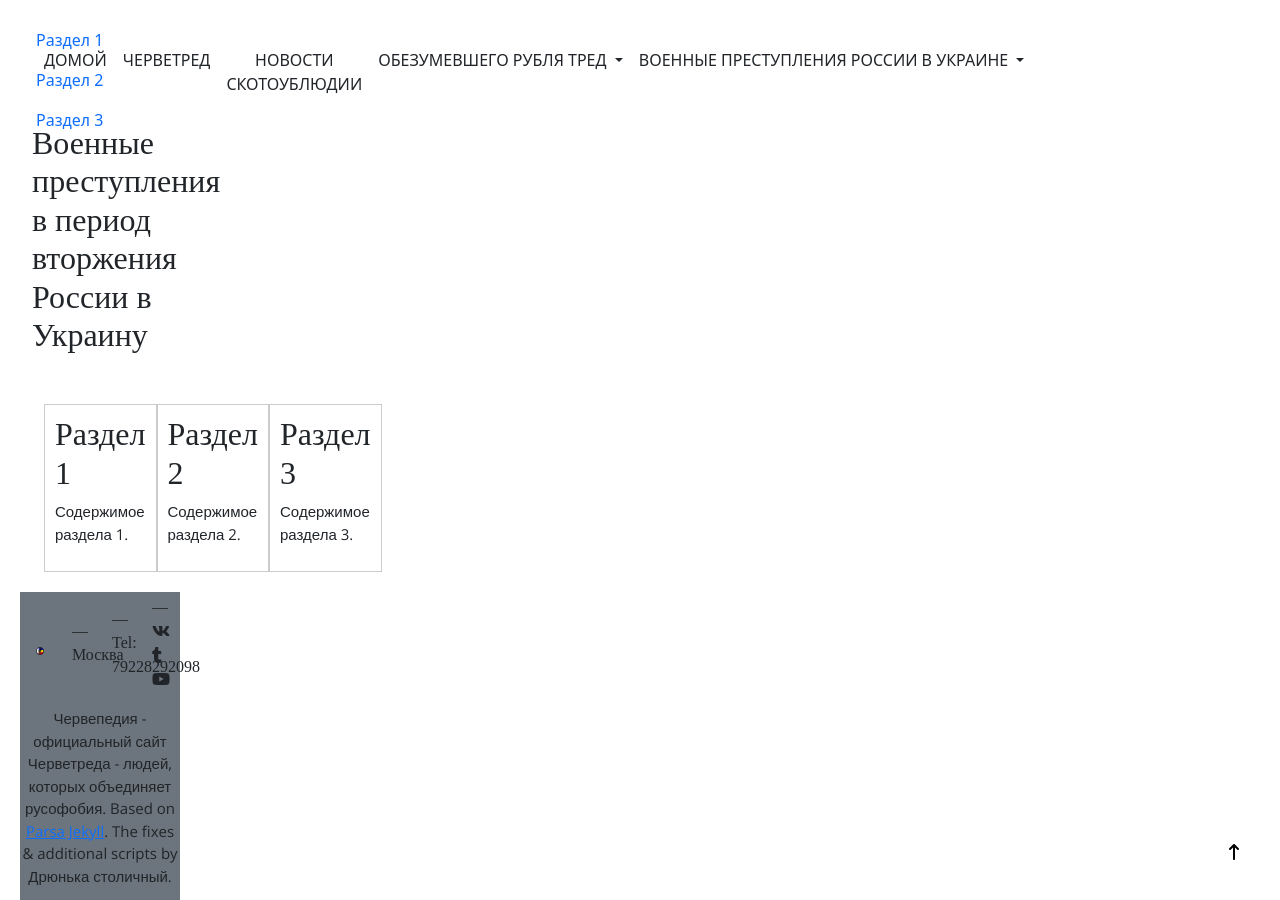
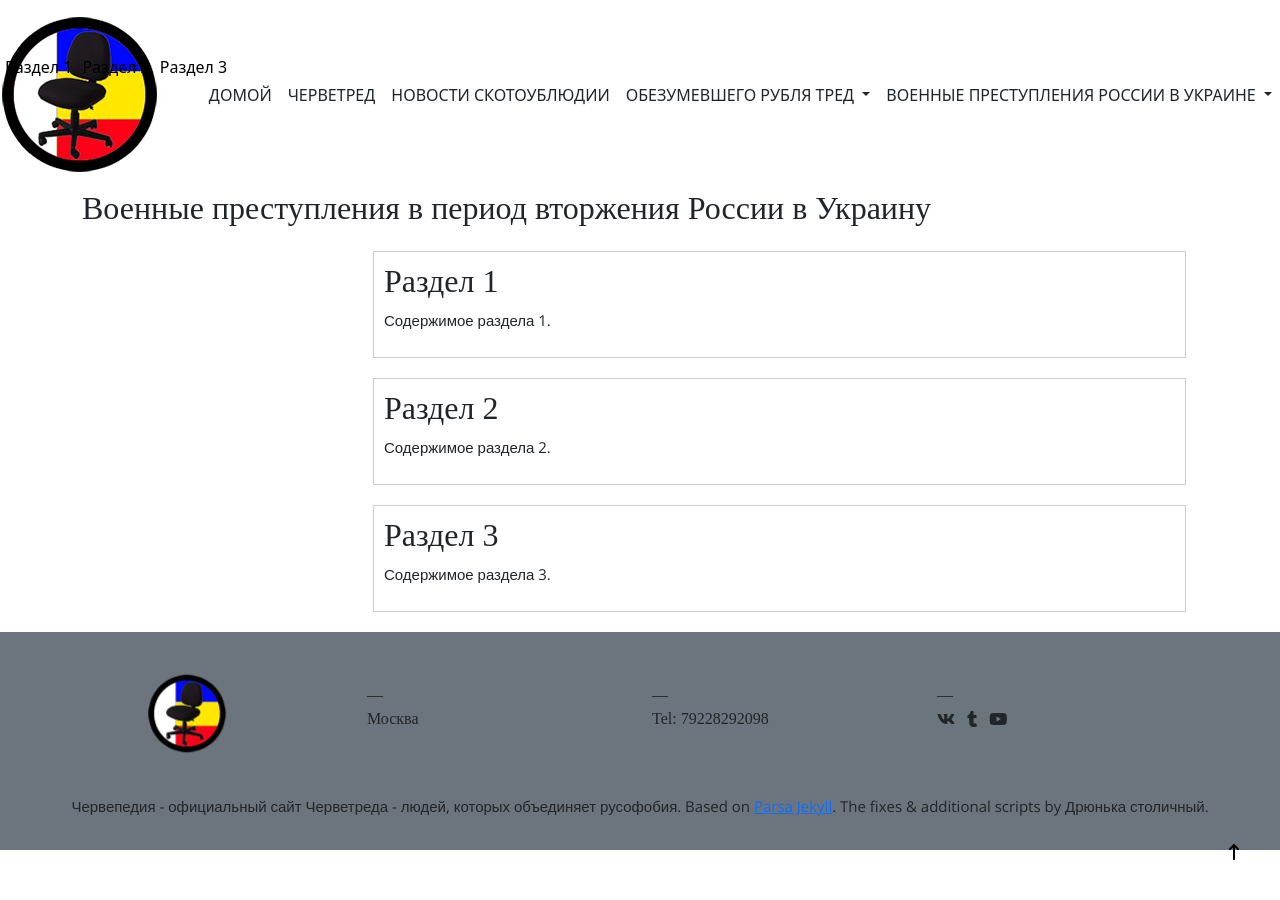
Before and after one commit to chervetred/chervetred.github.io, a Jekyll site: the page built from _pages/test.html, in a window 1280 px wide. Built offline with Jekyll 4.4.1, drawn with Linux system fonts in a browser that asks for light colours; nearby versions of some CDN libraries; some web fonts are replaced; a script that is not in the unit is left out; comment, search, counter and statistics services are not loaded.

Commit message:
Update test.html

```diff
--- a/_pages/test.html
+++ b/_pages/test.html
@@ -10,71 +10,59 @@ image:
 <head>
 <meta charset="UTF-8">
 <meta name="viewport" content="width=device-width, initial-scale=1.0">
-  <title>Article Template</title>
-  <!-- Подключаем стили Bootstrap для базового оформления -->
-  <link href="https://cdn.jsdelivr.net/npm/bootstrap@5.3.0-alpha1/dist/css/bootstrap.min.css" rel="stylesheet">
-  <!-- Подключаем jQuery для работы с JavaScript -->
-  <script src="https://ajax.googleapis.com/ajax/libs/jquery/3.6.0/jquery.min.js"></script>
-  <!-- Подключаем Bootstrap JavaScript -->
-  <script src="https://cdn.jsdelivr.net/npm/bootstrap@5.3.0-alpha1/dist/js/bootstrap.bundle.min.js"></script>
+<title>Название вашей статьи</title>
+<link rel="stylesheet" href="https://cdn.jsdelivr.net/npm/bootstrap@5.4.0/dist/css/bootstrap.min.css">
 <style>
-    /* Основной контент обернут в контейнер */
-    .content-container {
-      display: flex;
-      margin-top: 50px; /* Отступ сверху для примера */
-    }
-    /* Стили для навигации */
-    .navigation {
-      position: fixed;
-      left: 0;
-      top: 0;
-      width: 200px; /* Ширина навигации */
-      padding: 20px;
-    }
-    /* Стили для рамки вокруг разделов */
     .section {
         border: 1px solid #ccc;
         padding: 10px;
         margin-bottom: 20px;
     }
+
+    .nav {
+        position: fixed;
+        top: 50px;
+        left: 0;
+    }
+
+    .nav a {
+        display: block;
+        padding: 5px;
+        text-decoration: none;
+        color: black;
+    }
+
+    .nav a.active {
+        background-color: #f0f0f0;
+    }
 </style>
 </head>
-<body data-bs-spy="scroll" data-bs-target="#navbar" data-bs-offset="0">
-  <!-- Навигация по разделам -->
-  <nav id="navbar" class="navigation">
-    <ul class="nav flex-column">
-      <li class="nav-item"><a class="nav-link" href="#section1">Раздел 1</a></li>
-      <li class="nav-item"><a class="nav-link" href="#section2">Раздел 2</a></li>
-      <li class="nav-item"><a class="nav-link" href="#section3">Раздел 3</a></li>
-      <!-- Добавьте ссылки на другие разделы, если нужно -->
-    </ul>
+<body data-spy="scroll" data-target=".nav" data-offset="50">
+<div class="container">
+    <div class="row">
+        <div class="col-lg-3">
+            <nav class="nav">
+                <a href="#section1">Раздел 1</a>
+                <a href="#section2">Раздел 2</a>
+                <a href="#section3">Раздел 3</a>
             </nav>
-
-  <!-- Основной контент -->
-  <div class="container content-container">
-    <!-- Раздел 1 -->
+        </div>
+        <div class="col-lg-9">
             <div id="section1" class="section">
                 <h2>Раздел 1</h2>
                 <p>Содержимое раздела 1.</p>
             </div>
-    <!-- Раздел 2 -->
             <div id="section2" class="section">
                 <h2>Раздел 2</h2>
                 <p>Содержимое раздела 2.</p>
             </div>
-    <!-- Раздел 3 -->
             <div id="section3" class="section">
                 <h2>Раздел 3</h2>
                 <p>Содержимое раздела 3.</p>
             </div>
-    <!-- Добавьте другие разделы по аналогии -->
         </div>
-
-  <script>
-    $(document).ready(function(){
-      // Подсветка активного раздела в навигации при прокрутке
-      $('body').scrollspy({ target: '#navbar' });
-    });
-  </script>
+    </div>
+</div>
+<script src="https://cdn.jsdelivr.net/npm/bootstrap@5.4.0/dist/js/bootstrap.bundle.min.js"></script>
 </body>
 </html>
```
Lines whose indentation alone changed are shown as unchanged.
